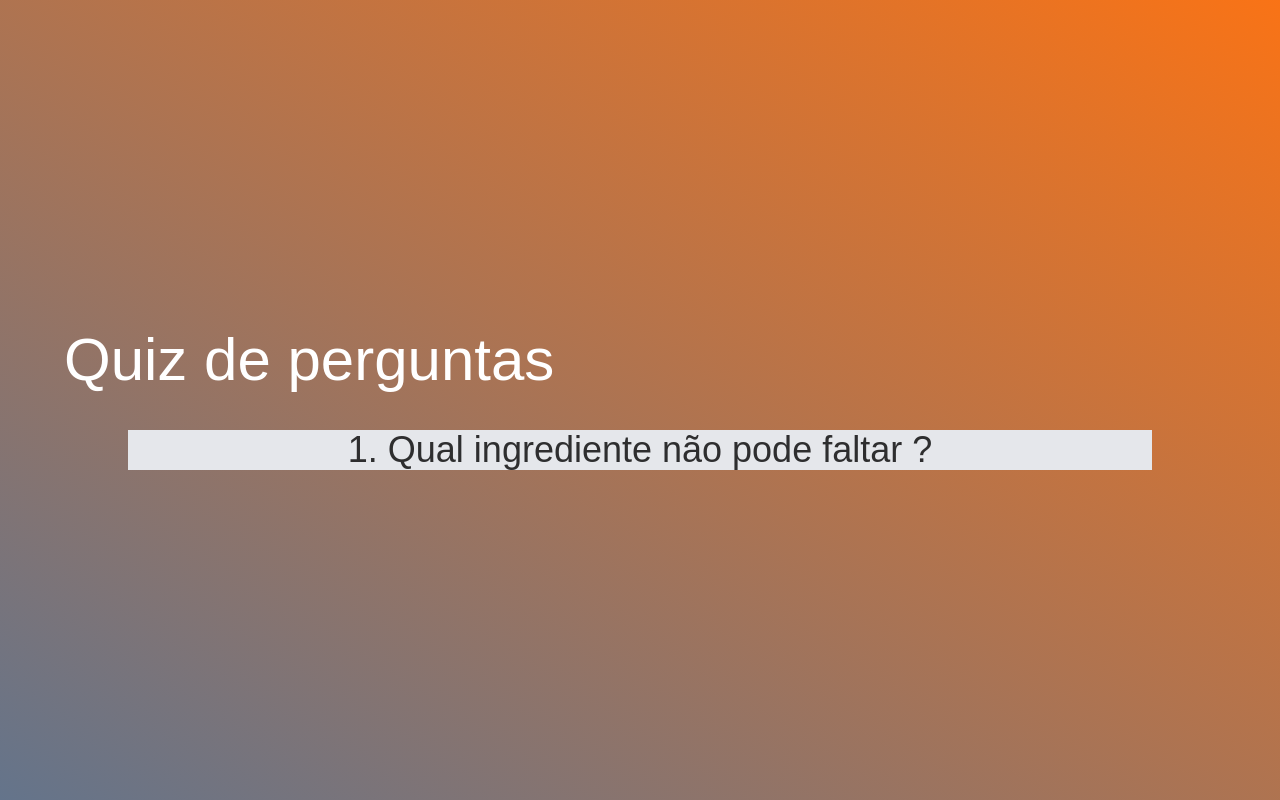
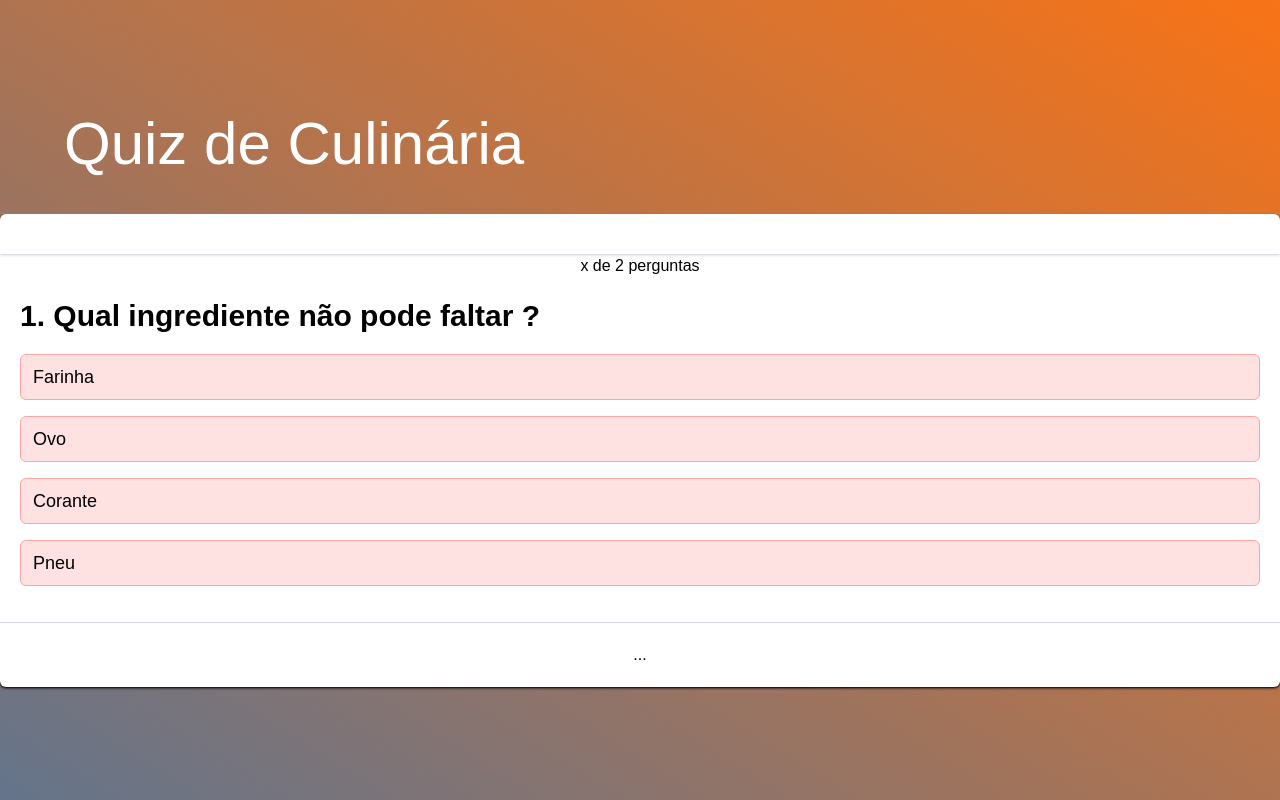
Before and after one commit to Gabriel4420/concepts-b7web, a Next.js app: page /quiz in a window 1280 px wide. Built offline with nearby package versions, Linux system fonts and the light colour scheme.

Commit message:
feat: :sparkles: update files

```diff
--- /dev/null
+++ b/src/app/quiz/components/QuestionItem.tsx
@@ -0,0 +1,52 @@
+import { Question } from "@/types/Questions";
+import { useState } from "react";
+
+type Props = {
+  question: Question;
+  count: number;
+  onAnswer: (answer: number) => void;
+};
+
+export const QuestionItem = ({ question, count, onAnswer }: Props) => {
+  const [selectedAnswer, setSelectedAnswer] = useState<number | null>(null);
+
+  const checkQuestion = (key: number) => {
+    return selectedAnswer === null && (setSelectedAnswer(key), onAnswer(key));
+  };
+  return (
+    <div className="">
+      <h2 className="text-3xl font-bold mb-5">
+        {count}. {question.question}
+      </h2>
+      <div>
+        {question.options.map((item, index) => {
+          return (
+            <div
+              key={index}
+              onClick={() => checkQuestion(index)}
+              className={`border px-3 py-2 rounded-md text-lg mb-4  bg-blue-100 border-blue-300  ${
+                selectedAnswer !== null
+                  ? "cursor-auto hover:opacity-100"
+                  : "cursor-pointer hover:opacity-60 "
+              } ${
+                selectedAnswer !== null &&
+                selectedAnswer === question.anwser &&
+                selectedAnswer === index
+                  ? "cursor-auto"
+                  : "bg-green-100 border-green-300"
+              } ${
+                selectedAnswer !== null &&
+                selectedAnswer !== question.anwser &&
+                selectedAnswer === index
+                  ? "cursor-auto"
+                  : "bg-red-100 border-red-300"
+              }  `}
+            >
+              {item}
+            </div>
+          );
+        })}
+      </div>
+    </div>
+  );
+};
--- a/src/app/quiz/page.tsx
+++ b/src/app/quiz/page.tsx
@@ -1,19 +1,33 @@
+"use client";
 import { Questions } from "@/helper/questions";
-import { questions } from "@/types/Questions";
-import React from "react";
+import React, { useState } from "react";
+import { QuestionItem } from "./components/QuestionItem";
 
 // import { Container } from './styles';
 
 const Quiz: React.FC = () => {
+  const [currentQuestion, setCurrentQuestion] = useState(0);
+  const title = "Quiz de Culinária";
+
+  const handleAnswered = (answer: number) => {};
   return (
     <div className="h-screen bg-gradient-to-tr to-orange-500 from-slate-500 gap-10 flex flex-col items-center justify-center">
-        <h1 className="text-6xl text-white text-start w-full pl-16">Quiz de perguntas</h1>
-      {Questions.map((questions, index) => (
-        <div key={questions.id} className="container max-w-1/2 bg-gray-200">
-          <h2 className="text-bold text-4xl text-center text-black/80">{questions.id}. {questions.question}</h2>
+      <h1 className="text-6xl text-white text-start w-full pl-16">{title}</h1>
 
+      <div className="w-full max-w-1/2  rounded-md bg-white text-black shadow shadow-black">
+        <h2 className="text-bold text-2xl py-5 text-center shadow shadow-gray-300 text-black/80"></h2>
+        <p className="text-center text-bold text-black">
+          x de {Questions.length} pergunta{Questions.length === 1 ? "" : "s"}
+        </p>
+        <div className="p-5">
+          <QuestionItem
+            question={Questions[currentQuestion]}
+            count={currentQuestion + 1}
+            onAnswer={handleAnswered}
+          />
         </div>
-      ))}
+        <div className="p-5 text-center border-t border-gray-300">...</div>
+      </div>
     </div>
   );
 };
--- a/src/helper/questions.ts
+++ b/src/helper/questions.ts
@@ -1,10 +1,15 @@
-import { questions as q } from "@/types/Questions";
+import { Question } from "@/types/Questions";
 
 
 
-export const Questions: Array<q> = [{
+export const Questions: Array<Question> = [{
     id:1,
     question:'Qual ingrediente não pode faltar ?',
-    options: {opt1:'Farinha',opt2:'Ovo',opt3:'Corante',opt4:'Pneu'} ,
-    anwser:'Corante'
+    options: ['Farinha','Ovo','Corante','Pneu'] ,
+    anwser:2
+},{
+    id:2,
+    question:'Qual melhor método de cozinhar ?',
+    options: ['Microondas','Fogão','Fogueira','Lança chamas'] ,
+    anwser:2
 }]
--- a/src/types/Questions.ts
+++ b/src/types/Questions.ts
@@ -1,6 +1,6 @@
-export interface questions {
+export interface Question {
     id:number,
     question:string,
-    options:{opt1: string, opt2: string ,opt3: string,opt4:string},
-    anwser:string
+    options:Array<string>,
+    anwser:number
 }
```
